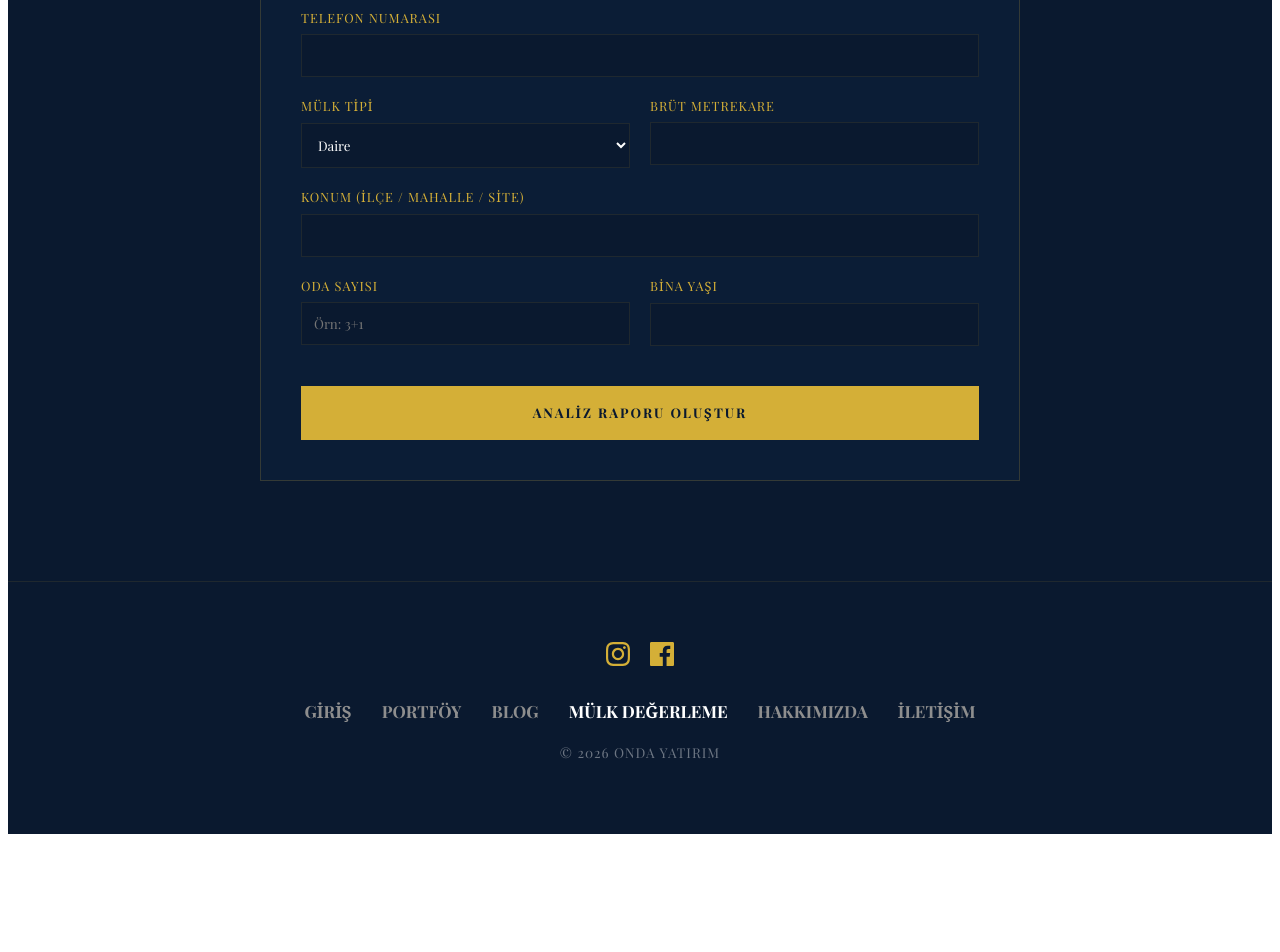
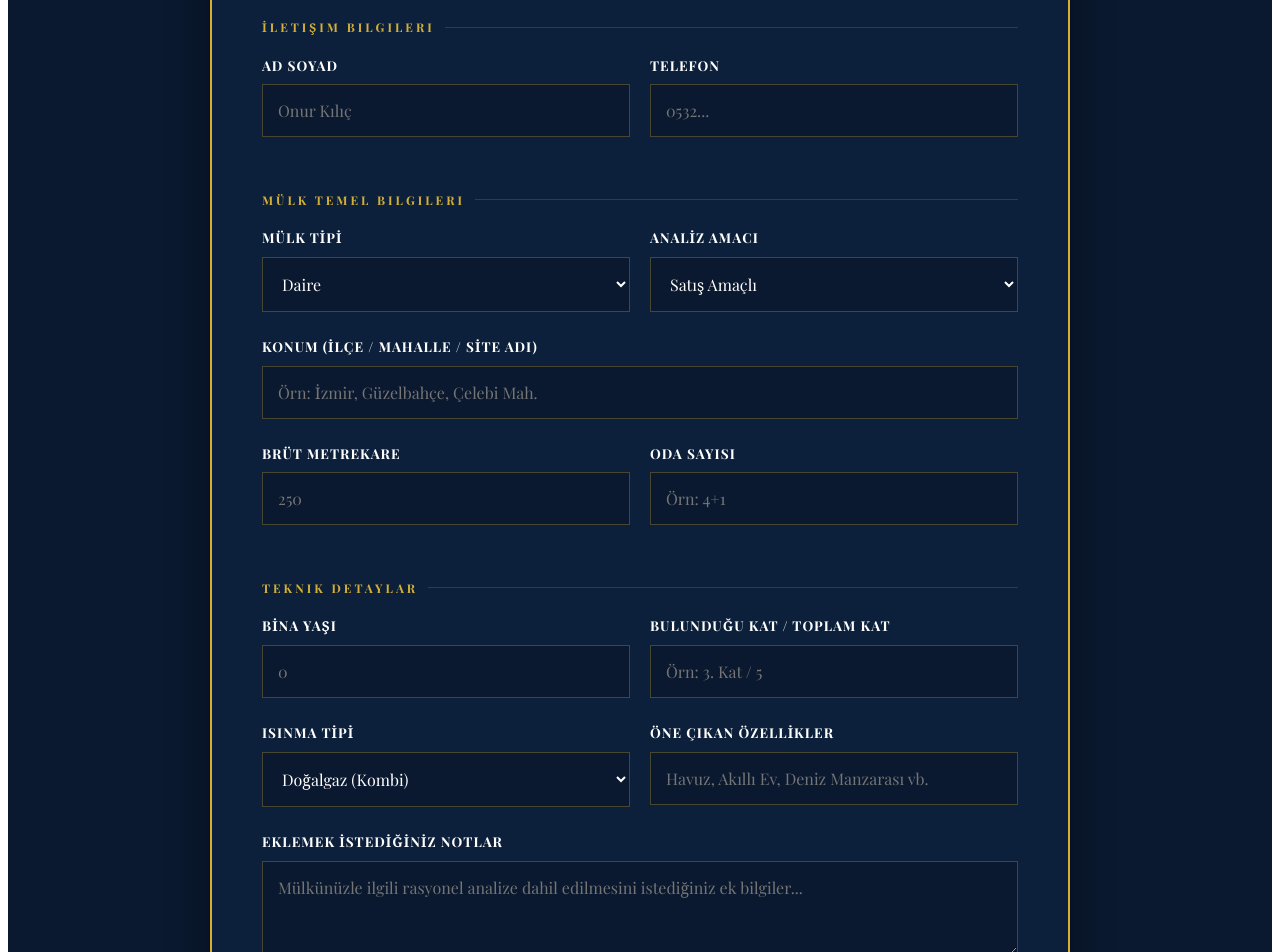
Before and after one commit to monurkilic/onda-web, a Next.js app: page /valuation in a window 1280 px wide. Shown: the part 420-1372 px from the top of the page. Before the commit the page ends 1262 px from the top, so only its background shows below. Built offline with nearby package versions, Linux system fonts and the light colour scheme.

Commit message:
Update valuation.js

```diff
--- a/pages/valuation.js
+++ b/pages/valuation.js
@@ -6,15 +6,34 @@ export default function Valuation() {
     name: '',
     phone: '',
     propertyType: 'Daire',
+    purpose: 'Satış',
     location: '',
     size: '',
     roomCount: '',
-    age: ''
+    age: '',
+    floor: '',
+    heating: 'Doğalgaz',
+    features: '',
+    notes: ''
   });
 
   const handleSubmit = (e) => {
     e.preventDefault();
-    const message = `Merhaba, mülküm için analiz istiyorum:%0A%0AAd Soyad: ${formData.name}%0ATel: ${formData.phone}%0AMülk Tipi: ${formData.propertyType}%0AKonum: ${formData.location}%0Am2: ${formData.size}%0AOda: ${formData.roomCount}%0AYaş: ${formData.age}`;
+    const message = `*ONDA ANALİZ TALEBİ*%0A
+*Müşteri:* ${formData.name}%0A
+*Tel:* ${formData.phone}%0A
+*Analiz Amacı:* ${formData.purpose}%0A%0A
+*MÜLK BİLGİLERİ*%0A
+*Tip:* ${formData.propertyType}%0A
+*Konum:* ${formData.location}%0A
+*m2 (Brüt):* ${formData.size}%0A
+*Oda:* ${formData.roomCount}%0A
+*Bina Yaşı:* ${formData.age}%0A
+*Bulunduğu Kat:* ${formData.floor}%0A
+*Isınma:* ${formData.heating}%0A
+*Ek Özellikler:* ${formData.features}%0A
+*Notlar:* ${formData.notes}`;
+
     window.open(`https://wa.me/905326466909?text=${message}`, '_blank');
   };
 
@@ -25,79 +44,209 @@ export default function Valuation() {
   return (
     <>
       <Head>
-        <title>Onda Analizi | Mülk Değerleme</title>
-        <meta name="description" content="Mülkünüzün gerçek değerini rasyonel verilerle keşfedin." />
+        <title>Mülk Değerleme ONDA | Rasyonel Analiz</title>
+        <meta name="description" content="Mülkünüzün gerçek piyasa değerini rasyonel veriler ve teknik analizlerle keşfedin." />
       </Head>
 
       <style dangerouslySetInnerHTML={{ __html: `
-        .val-container { max-width: 800px; margin: 60px auto; padding: 0 20px; }
-        .val-card { background: rgba(13,34,63,0.5); border: 1px solid rgba(212,175,55,0.2); padding: 40px; }
-        .form-group { margin-bottom: 20px; text-align: left; }
-        .form-group label { display: block; color: #d4af37; font-size: 0.8rem; letter-spacing: 1px; margin-bottom: 8px; }
-        .form-group input, .form-group select {
-          width: 100%; padding: 12px; background: #0a192f; border: 1px solid rgba(212,175,55,0.1);
-          color: #fff; font-family: serif; outline: none;
+        .val-page {
+          max-width: 900px;
+          margin: 100px auto;
+          padding: 0 20px;
+          font-family: 'Inter', sans-serif;
+          color: #ffffff;
+          -webkit-font-smoothing: antialiased;
         }
-        .form-group input:focus { border-color: #d4af37; }
+
+        .onda-title {
+          color: #d4af37 !important;
+          font-size: 3rem;
+          font-weight: 800;
+          letter-spacing: 6px;
+          text-align: center;
+          text-transform: uppercase;
+          margin-bottom: 10px;
+        }
+
+        .val-subtitle {
+          text-align: center;
+          color: #ffffff;
+          font-size: 1.1rem;
+          font-weight: 500;
+          margin-bottom: 50px;
+          letter-spacing: 1px;
+          opacity: 0.9;
+        }
+
+        .val-card {
+          background: rgba(13, 34, 63, 0.8);
+          border: 2px solid #d4af37;
+          padding: 50px;
+          box-shadow: 0 20px 40px rgba(0,0,0,0.4);
+        }
+
+        .section-label {
+          color: #d4af37;
+          font-size: 0.75rem;
+          font-weight: 800;
+          letter-spacing: 3px;
+          text-transform: uppercase;
+          margin: 30px 0 20px 0;
+          display: flex;
+          align-items: center;
+          gap: 10px;
+        }
+        .section-label::after { content: ""; flex: 1; height: 1px; background: rgba(212,175,55,0.2); }
+
+        .form-group { margin-bottom: 25px; text-align: left; }
+        .form-group label {
+          display: block;
+          color: #ffffff;
+          font-size: 0.85rem;
+          font-weight: 700;
+          letter-spacing: 1px;
+          margin-bottom: 10px;
+        }
+
+        .form-group input, .form-group select, .form-group textarea {
+          width: 100%;
+          padding: 15px;
+          background: #0a192f;
+          border: 1px solid rgba(212,175,55,0.3);
+          color: #ffffff;
+          font-size: 1rem;
+          font-weight: 500;
+          outline: none;
+          transition: 0.3s;
+        }
+
+        .form-group input:focus, .form-group select:focus {
+          border-color: #d4af37;
+          background: #0d223f;
+        }
+
+        .grid-row { display: grid; grid-template-columns: 1fr 1fr; gap: 20px; }
+
         .submit-btn {
-          width: 100%; padding: 18px; background: #d4af37; color: #0a192f; border: none;
-          font-weight: bold; cursor: pointer; letter-spacing: 2px; transition: 0.3s; margin-top: 20px;
+          width: 100%;
+          padding: 22px;
+          background: #d4af37;
+          color: #0a192f;
+          border: none;
+          font-size: 1.1rem;
+          font-weight: 900;
+          cursor: pointer;
+          letter-spacing: 3px;
+          transition: 0.4s;
+          margin-top: 30px;
+          text-transform: uppercase;
         }
-        .submit-btn:hover { background: #fff; }
-        @media (max-width: 768px) { .val-card { padding: 25px 20px; } }
+
+        .submit-btn:hover {
+          background: #ffffff;
+          transform: translateY(-3px);
+        }
+
+        @media (max-width: 768px) {
+          .onda-title { font-size: 2rem; }
+          .val-card { padding: 30px 20px; }
+          .grid-row { grid-template-columns: 1fr; gap: 0; }
+        }
       `}} />
 
-      <main className="val-container">
-        <h1 style={{ textAlign: 'center', color: '#d4af37', fontSize: '2.5rem', fontWeight: '300', letterSpacing: '4px', marginBottom: '20px' }}>ONDA ANALİZİ</h1>
-        <p style={{ textAlign: 'center', color: '#ccc', marginBottom: '40px', lineHeight: '1.6' }}>
-          Mülkünüzün rasyonel değerini belirlemek için aşağıdaki bilgileri eksiksiz doldurun.
-        </p>
+      <main className="val-page">
+        <h1 className="onda-title">MÜLK DEĞERLEME ONDA</h1>
+        <p className="val-subtitle">Rasyonel Analiz Raporu İçin Ön Bilgi Formu</p>
 
         <div className="val-card">
           <form onSubmit={handleSubmit}>
-            <div className="form-group">
-              <label>AD SOYAD</label>
-              <input type="text" name="name" required onChange={handleChange} />
+
+            <div className="section-label">İletişim Bilgileri</div>
+            <div className="grid-row">
+              <div className="form-group">
+                <label>AD SOYAD</label>
+                <input type="text" name="name" required placeholder="Onur Kılıç" onChange={handleChange} />
+              </div>
+              <div className="form-group">
+                <label>TELEFON</label>
+                <input type="tel" name="phone" required placeholder="0532..." onChange={handleChange} />
+              </div>
             </div>
 
-            <div className="form-group">
-              <label>TELEFON NUMARASI</label>
-              <input type="tel" name="phone" required onChange={handleChange} />
-            </div>
-
-            <div style={{ display: 'grid', gridTemplateColumns: '1fr 1fr', gap: '20px' }}>
+            <div className="section-label">Mülk Temel Bilgileri</div>
+            <div className="grid-row">
               <div className="form-group">
                 <label>MÜLK TİPİ</label>
                 <select name="propertyType" onChange={handleChange}>
                   <option>Daire</option>
                   <option>Villa / Müstakil</option>
                   <option>Arsa / Arazi</option>
-                  <option>Ticari</option>
+                  <option>Ticari / Ofis</option>
+                  <option>Fabrika / Sanayi</option>
                 </select>
               </div>
               <div className="form-group">
-                <label>BRÜT METREKARE</label>
-                <input type="number" name="size" required onChange={handleChange} />
+                <label>ANALİZ AMACI</label>
+                <select name="purpose" onChange={handleChange}>
+                  <option>Satış Amaçlı</option>
+                  <option>Kiralama Amaçlı</option>
+                  <option>Yatırım Değerlemesi</option>
+                  <option>Sadece Bilgi Edinme</option>
+                </select>
               </div>
             </div>
 
             <div className="form-group">
-              <label>KONUM (İLÇE / MAHALLE / SİTE)</label>
-              <input type="text" name="location" required onChange={handleChange} />
+              <label>KONUM (İLÇE / MAHALLE / SİTE ADI)</label>
+              <input type="text" name="location" required placeholder="Örn: İzmir, Güzelbahçe, Çelebi Mah." onChange={handleChange} />
             </div>
 
-            <div style={{ display: 'grid', gridTemplateColumns: '1fr 1fr', gap: '20px' }}>
+            <div className="grid-row">
+              <div className="form-group">
+                <label>BRÜT METREKARE</label>
+                <input type="number" name="size" required placeholder="250" onChange={handleChange} />
+              </div>
               <div className="form-group">
                 <label>ODA SAYISI</label>
-                <input type="text" name="roomCount" placeholder="Örn: 3+1" onChange={handleChange} />
-              </div>
-              <div className="form-group">
-                <label>BİNA YAŞI</label>
-                <input type="number" name="age" onChange={handleChange} />
+                <input type="text" name="roomCount" placeholder="Örn: 4+1" onChange={handleChange} />
               </div>
             </div>
 
-            <button type="submit" className="submit-btn">ANALİZ RAPORU OLUŞTUR</button>
+            <div className="section-label">Teknik Detaylar</div>
+            <div className="grid-row">
+              <div className="form-group">
+                <label>BİNA YAŞI</label>
+                <input type="number" name="age" placeholder="0" onChange={handleChange} />
+              </div>
+              <div className="form-group">
+                <label>BULUNDUĞU KAT / TOPLAM KAT</label>
+                <input type="text" name="floor" placeholder="Örn: 3. Kat / 5" onChange={handleChange} />
+              </div>
+            </div>
+
+            <div className="grid-row">
+              <div className="form-group">
+                <label>ISINMA TİPİ</label>
+                <select name="heating" onChange={handleChange}>
+                  <option>Doğalgaz (Kombi)</option>
+                  <option>Merkezi Pay Ölçer</option>
+                  <option>Yerden Isıtma</option>
+                  <option>Isı Pompası</option>
+                  <option>Klima / Yok</option>
+                </select>
+              </div>
+              <div className="form-group">
+                <label>ÖNE ÇIKAN ÖZELLİKLER</label>
+                <input type="text" name="features" placeholder="Havuz, Akıllı Ev, Deniz Manzarası vb." onChange={handleChange} />
+              </div>
+            </div>
+
+            <div className="form-group">
+              <label>EKLEMEK İSTEDİĞİNİZ NOTLAR</label>
+              <textarea name="notes" rows="3" placeholder="Mülkünüzle ilgili rasyonel analize dahil edilmesini istediğiniz ek bilgiler..." onChange={handleChange}></textarea>
+            </div>
+
+            <button type="submit" className="submit-btn">ANALİZ RAPORU TALEBİNİ GÖNDER</button>
           </form>
         </div>
       </main>
```
